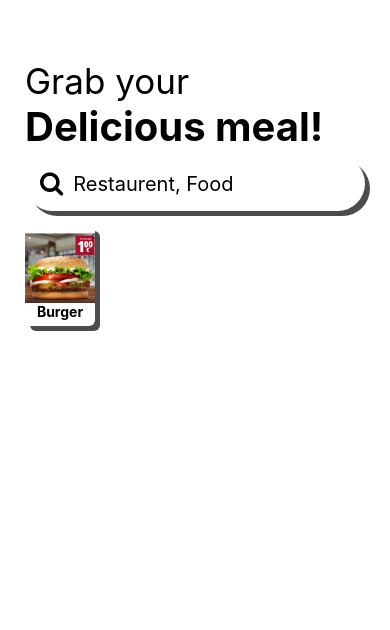
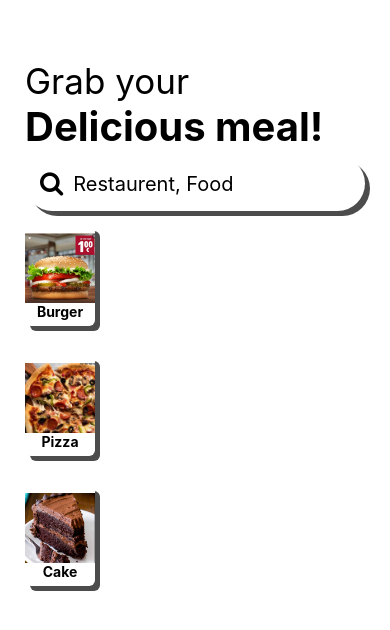
Before and after one commit to abhimax/react-native-restaurants-app, a React Native app: screen / in a window 390 px wide. Shown: the top 630 px of the page. Built offline with nearby package versions, Linux system fonts and the light colour scheme.

Commit message:
feat: test category props

```diff
--- a/App.js
+++ b/App.js
@@ -10,7 +10,9 @@
     <View style={styles.container}>
       <Header/>
       <Search/>
-      <CategoryItem/>
+      <CategoryItem name="Burger" imageURL={require("./src/assets/images/burger.png")}/>
+      <CategoryItem name="Pizza" imageURL={require("./src/assets/images/pizza.png")}/>
+      <CategoryItem name="Cake" imageURL={require("./src/assets/images/cake.png")}/>
       <StatusBar style="auto" />
     </View>
   );
--- a/src/components/CategoryItem.js
+++ b/src/components/CategoryItem.js
@@ -1,12 +1,12 @@
 import { Image, Text, View, StyleSheet } from "react-native";
 import { elevation } from "../common/styles";
 
-const CategoryItem = () => {
+const CategoryItem = ({ name, imageURL }) => {
     return(
         <View style={[styles.container, styles.elevation]}>
-            <Image style={styles.image} source={require("../assets/images/burger.png")}/>
+            <Image style={styles.image} source={imageURL}/>
 
-            <Text style={styles.header}>Burger</Text>
+            <Text style={styles.header}>{name}</Text>
         </View>
     );
 }
```
